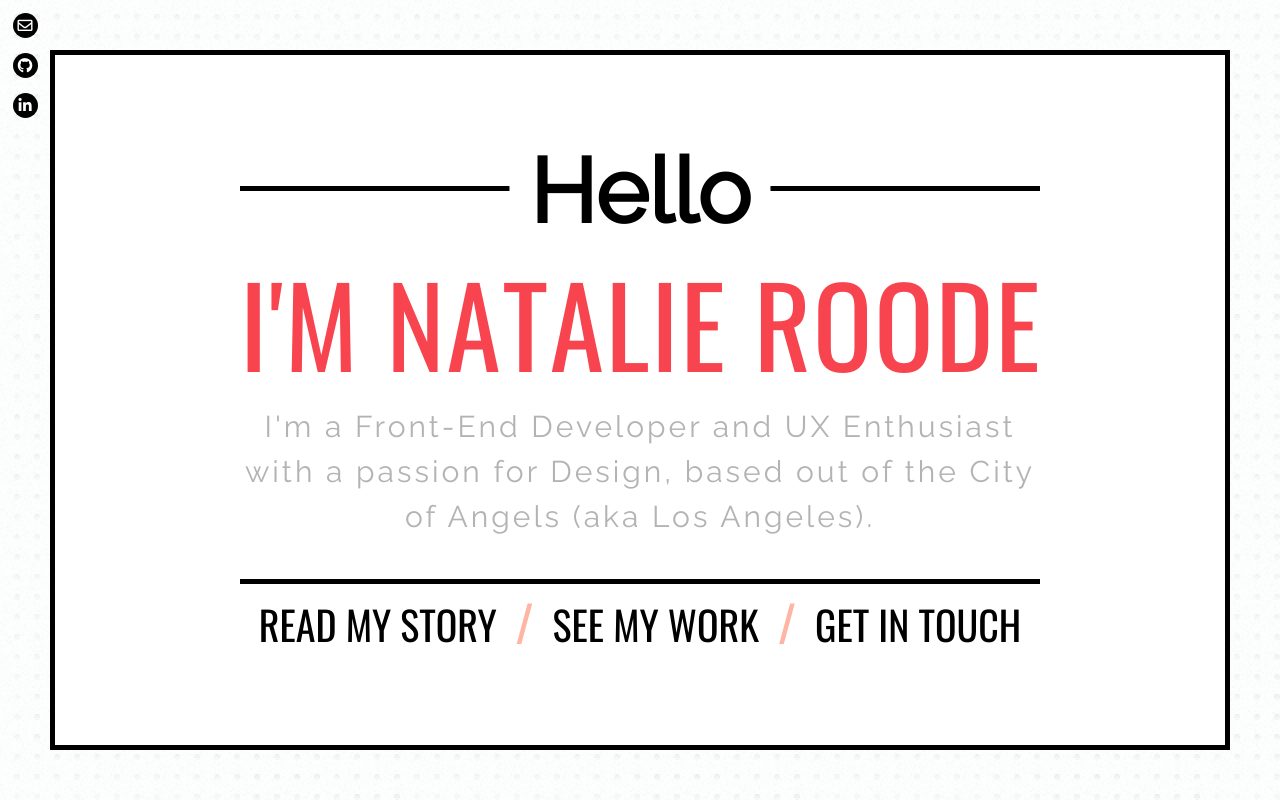
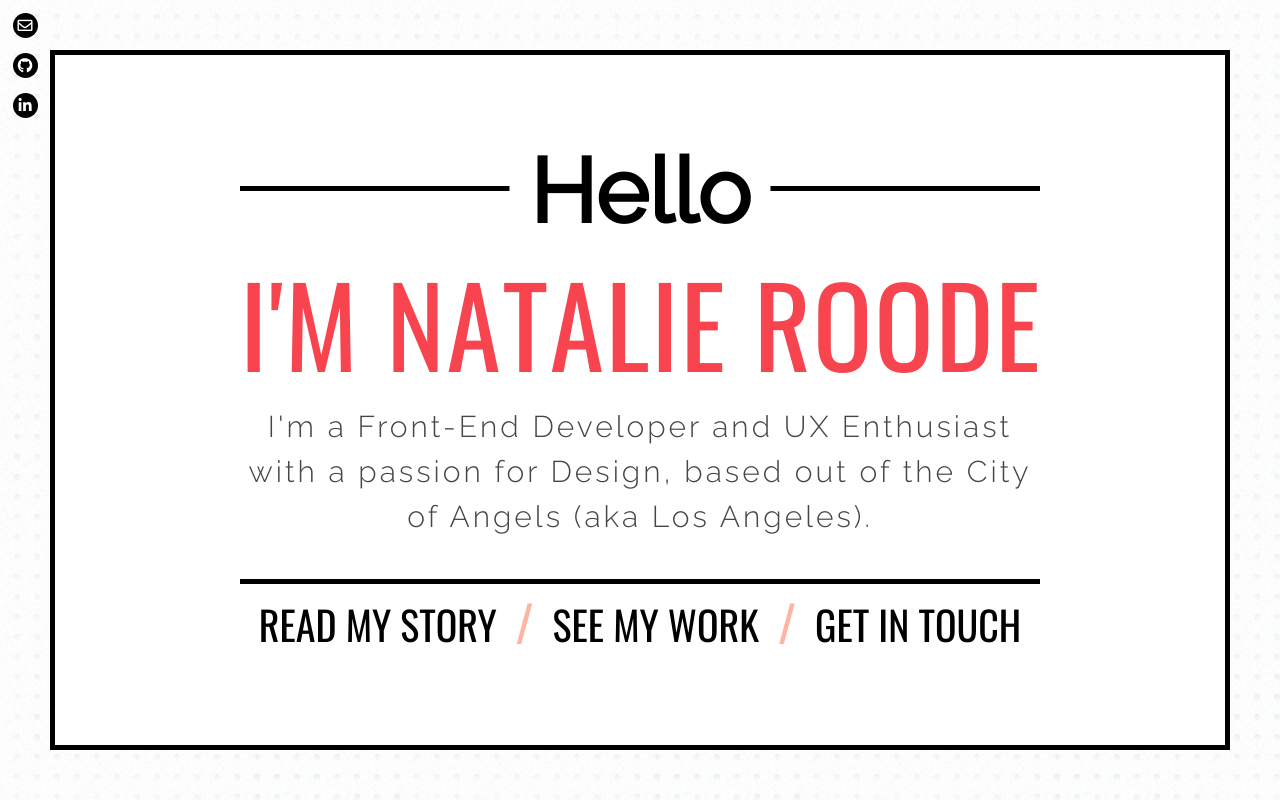
Before and after one commit to nroode/portfolio, a React (Create React App) app: page / in a window 1280 px wide. Shown: the top 800 px of the page. Built offline with nearby package versions, Linux system fonts and the light colour scheme.

Commit message:
update tagline font

```diff
--- a/src/Styling/Header.scss
+++ b/src/Styling/Header.scss
@@ -114,9 +114,10 @@
     // -webkit-text-fill-color: transparent;
 
     &-tagline {
-        color: rgba(105, 105, 105, 0.507);
+        // color: rgba(105, 105, 105, 0.507);
+        color: rgb(70, 70, 70);
         font-size: 3rem;
-        font-weight: 400;
+        font-weight: 300;
         padding-bottom: 4rem;
         margin: 0;
         line-height: 1.5;
```
